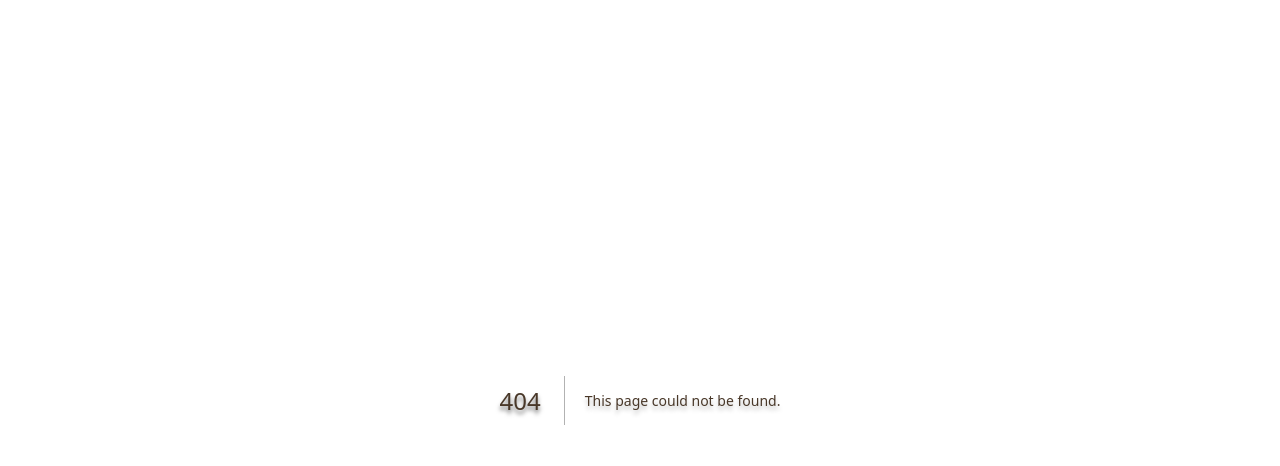
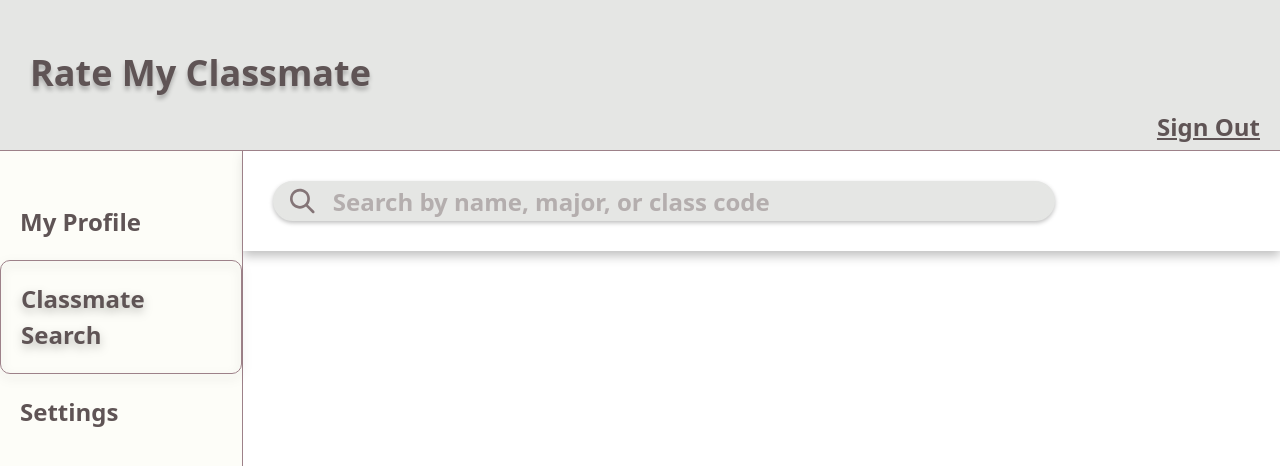
Before and after one commit to jqm4954/rate-my-classmate, a Next.js app: page /search in a window 1280 px wide. Before the commit this address had no page. Shown: the top 466 px of the page. Built offline with nearby package versions, Linux system fonts and the light colour scheme.

Commit message:
Created search page
- fixed some css in the sidebar
- added keys to rating component

```diff
--- a/src/core/components/rating.tsx
+++ b/src/core/components/rating.tsx
@@ -21,14 +21,15 @@ export default function Rating(props: any) {
       "background": numberRating < 2.0 ? colors.red :
         numberRating < 3.6 ? colors.yellow : colors.green
     }
-    let ratingBlock = <div className={styles.breakdownRating}>
+    const indexOfSection = ratingBreakdownSections.indexOf(section);
+    let ratingBlock = <div className={styles.breakdownRating} key={indexOfSection}>
       {section}:
       <div className={styles.breakdownBox}
         style={boxColor}>{numberRating}</div>
     </div>;
     breakdown.push(ratingBlock);
-    if(ratingBreakdownSections.indexOf(section) < ratingBreakdownSections.length - 1) {
-      breakdown.push(<div className={styles.breakdownSeparator}></div>)
+    if(indexOfSection < ratingBreakdownSections.length - 1) {
+      breakdown.push(<div className={styles.breakdownSeparator} key={`divider-${indexOfSection}`}></div>)
     }
   }
   // TODO: Clicking on a user's name will link to their profile
--- a/src/core/components/sidebar.tsx
+++ b/src/core/components/sidebar.tsx
@@ -15,7 +15,7 @@ export default function SideBar() {
   const router = useRouter();
   const links: Link[] = [
     new Link("My Profile", '/profile'),
-    new Link("ClassmateSearch", '/search'),
+    new Link("Classmate Search", '/search'),
     new Link("Settings", '/settings')
   ];
   let htmlLinks = [];
--- /dev/null
+++ b/src/pages/search.tsx
@@ -0,0 +1,111 @@
+import SideBar from "@/core/components/sidebar";
+import TopBar from "@/core/components/topbar";
+import { FormEvent, MouseEventHandler, useState } from "react";
+import styles from "src/styles/search.module.css";
+
+export default function Profile() {
+  let placeholder: any[] = [];
+  const [results, setResults] = useState(placeholder);
+  let htmlResults = [];
+
+  const handleQuery = (e: FormEvent<HTMLInputElement>) => {
+    // TODO: make the API call to get the search results
+    const query = e.currentTarget.value.toLowerCase();
+    const users = [
+      {
+        name: "A super duper long name",
+        major: "Some major that has a really long name you idiot",
+        rating: 2.5
+      }, {
+        name: "Kamala Harris",
+        major: "Computer Science",
+        rating: 2.2
+      }, {
+        name: "Obamna",
+        major: "Computing Security",
+        rating: 3.8
+      },
+    ];
+    let newUsers = [];
+    if (query.length > 0) {
+      for (let user of users) {
+        if (user.name.toLowerCase().includes(query) || user.major.toLowerCase().includes(query)) {
+          newUsers.push(user);
+        }
+      }
+    }
+    setResults(newUsers);
+  }
+
+  const redirectToProfile = (event: any, user: any) => {
+    console.log(user);
+  }
+
+  for (let index in results) {
+    const result = results[index];
+    const rating = result.rating.toFixed(1).split(".");
+
+    let stars = [];
+    for (let i = 1; i <= 5; i++) {
+      const star = {
+        filled: <svg key={`${i}-filled`} width="36" height="36" viewBox="0 0 36 36" fill="none" xmlns="http://www.w3.org/2000/svg">
+          <path fillRule="evenodd" clipRule="evenodd" d="M35.9231 14.1639C35.7177 13.5237 35.1354 13.0927 34.4726 13.0927H22.9971L19.4522 1.9836V1.98147C19.2447 1.3413 18.6624 0.910217 17.9995 0.910217C17.3388 0.910217 16.7544 1.3413 16.549 1.98362L13.0019 13.0927H1.52652C0.863711 13.0927 0.281341 13.5237 0.0759367 14.1639C-0.129468 14.8041 0.0907491 15.5024 0.628644 15.9012L9.91444 22.7683L6.3674 33.8795C6.162 34.5219 6.38859 35.2202 6.92647 35.6147C7.19328 35.8108 7.5067 35.9102 7.82008 35.9102C8.13351 35.9102 8.44693 35.8108 8.71586 35.6125L17.9995 28.7475L27.2811 35.6125C27.8168 36.0091 28.539 36.0091 29.0747 35.6147C29.6126 35.2202 29.8371 34.5219 29.6317 33.8774L26.0846 22.7683L35.3726 15.9012C35.9083 15.5024 36.1307 14.8041 35.9231 14.1639" fill="#CFD2CD" />
+        </svg>,
+        half: <svg key={`${i}-half`} width="36" height="35" viewBox="0 0 36 35" fill="none" xmlns="http://www.w3.org/2000/svg">
+          <path d="M35.9551 13.2992C35.8302 12.9136 35.4794 12.6386 35.065 12.6386H22.7083L18.8895 0.659297C18.7646 0.273646 18.4138 0 18.0006 0C17.897 0 17.7971 0.0178189 17.7035 0.0496382L17.7097 0.0470925C17.4276 0.146369 17.2116 0.372923 17.1255 0.658024L17.1243 0.664388L17.1093 0.659297L13.2904 12.6386H0.935049C0.418213 12.6386 0 13.0663 0 13.5932C0 13.9089 0.151056 14.1902 0.383258 14.3632L0.385754 14.3645L10.3817 21.7695L6.56282 33.7489C6.53411 33.8367 6.51663 33.9385 6.51663 34.0441C6.51663 34.5711 6.93609 34.9987 7.45293 34.9987C7.65891 34.9987 7.84991 34.9313 8.00472 34.8154L8.00222 34.8167L17.9994 27.4104L27.994 34.8167C28.1463 34.9313 28.3373 35 28.5446 35C29.0614 35 29.4809 34.5723 29.4809 34.0454C29.4809 33.9398 29.4634 33.8367 29.4322 33.7412L29.4347 33.7476L25.6158 21.7682L35.6155 14.3632C35.8502 14.1876 36 13.9089 36 13.5932C36 13.4876 35.9825 13.3858 35.9526 13.2903L35.9551 13.2967V13.2992ZM23.9655 20.6329C23.7308 20.8086 23.5797 21.0886 23.5797 21.4055C23.5797 21.5111 23.5972 21.613 23.6284 21.7084L23.6259 21.7021L26.7644 31.5482L18.5487 25.4606C18.4039 25.3587 18.2253 25.2976 18.0318 25.2976C18.0206 25.2976 18.0094 25.2976 17.9969 25.2976L17.9981 4.04106L21.1366 13.8885C21.2614 14.2742 21.6122 14.5491 22.0267 14.5491H32.1824L23.9655 20.6329Z" fill="#CFD2CD" />
+        </svg>,
+        empty: <svg key={`${i}-empty`} width="36" height="36" viewBox="0 0 36 36" fill="none" xmlns="http://www.w3.org/2000/svg">
+          <path fillRule="evenodd" clipRule="evenodd" d="M24.4911 21.2813C23.9575 21.6779 23.7351 22.3741 23.9384 23.0185L27.0535 32.7784L18.8962 26.7453C18.3584 26.3487 17.6384 26.3487 17.1026 26.7453L8.94533 32.7784L12.0625 23.0142C12.2658 22.3741 12.0435 21.6779 11.5077 21.2813L3.34835 15.2482H13.4327C14.0955 15.2482 14.68 14.815 14.8833 14.1748L18.0005 4.41281L21.1156 14.1726C21.2141 14.4853 21.4078 14.7579 21.6685 14.9513C21.9292 15.1446 22.2436 15.2486 22.5662 15.2482H32.6526L24.4911 21.2813ZM35.9244 14.1662C35.719 13.5238 35.1366 13.0928 34.4738 13.0928H22.996L19.4511 1.98361C19.2457 1.34132 18.6633 0.910217 18.0005 0.910217C17.3376 0.910217 16.7532 1.3413 16.5499 1.98363L13.0028 13.0928H1.52505C0.862212 13.0928 0.279851 13.5238 0.0744238 14.1662C-0.128866 14.8085 0.0934927 15.5047 0.62926 15.9013L9.91522 22.7664L6.366 33.8776C6.16271 34.52 6.38507 35.2162 6.92296 35.6128C7.18977 35.8111 7.50532 35.9102 7.81661 35.9102C8.13216 35.9102 8.44769 35.8111 8.7145 35.6106L18.0005 28.7455L27.2822 35.6106C27.818 36.0094 28.5401 36.0094 29.078 35.6128C29.6138 35.2162 29.8361 34.52 29.6328 33.8755L26.0836 22.7663L35.3696 15.9013C35.9075 15.5047 36.1298 14.8085 35.9244 14.1662H35.9244Z" fill="#CFD2CD" />
+        </svg>
+      };
+      let whole = parseInt(rating[0]);
+      let dec = parseInt(rating[1]);
+      if (i < whole) {
+        stars.push(star.filled);
+      } else if (i == whole) {
+        if (dec <= 2) {
+          stars.push(star.empty);
+        } else if (dec >= 8) {
+          stars.push(star.filled);
+        } else {
+          stars.push(star.half);
+        }
+      } else {
+        stars.push(star.empty);
+      }
+    }
+
+    htmlResults.push(
+      <div className={styles.result} key={index} onClick={(event) => redirectToProfile(event, result)}>
+        <div className={styles.resultLeft}>
+          <div className={styles.resultName}>{result.name}</div>
+          <div className={styles.resultSeparator}></div>
+          <div className={styles.resultMajor}>{result.major}</div>
+        </div>
+        <div className={styles.stars}>{stars}</div>
+      </div>
+    )
+  }
+
+  return (
+    <>
+      <TopBar></TopBar>
+      <div className="flex">
+        <SideBar></SideBar>
+        <div className={styles.content}>
+          <div className={styles.topBar}>
+            <div className={styles.searchBar}>
+              <svg width="26" height="26" viewBox="0 0 26 26" fill="none" xmlns="http://www.w3.org/2000/svg">
+                <path fillRule="evenodd" clipRule="evenodd" d="M10.5475 21.0951C12.9523 21.0951 15.1701 20.2893 16.9464 18.9336L23.6166 25.6052C23.8819 25.8614 24.2371 26.0032 24.6059 26C24.9746 25.9967 25.3273 25.8488 25.5881 25.5881C25.8488 25.3273 25.9967 24.9746 25.9999 24.6059C26.0032 24.2371 25.8614 23.8819 25.6052 23.6167L18.9335 16.945C20.3769 15.053 21.1381 12.7284 21.0933 10.3491C21.0485 7.96978 20.2005 5.67553 18.6869 3.83914C17.1733 2.00276 15.0832 0.73217 12.7563 0.233851C10.4293 -0.264467 8.00215 0.0387688 5.86929 1.09428C3.73643 2.1498 2.0232 3.89556 1.00798 6.04788C-0.00724572 8.2002 -0.264784 10.6326 0.277211 12.9498C0.819205 15.267 2.12888 17.3328 3.99341 18.8116C5.85794 20.2903 8.16775 21.0951 10.5475 21.0951ZM18.2824 10.5476C18.2824 12.599 17.4675 14.5664 16.0169 16.0169C14.5663 17.4675 12.5989 18.2824 10.5475 18.2824C8.49608 18.2824 6.52868 17.4675 5.0781 16.0169C3.62753 14.5664 2.81261 12.599 2.81261 10.5476C2.81261 8.49614 3.62753 6.52875 5.0781 5.07818C6.52868 3.62761 8.49608 2.81269 10.5475 2.81269C12.5989 2.81269 14.5663 3.62761 16.0169 5.07818C17.4675 6.52875 18.2824 8.49614 18.2824 10.5476Z" fill="#847577" />
+              </svg>
+              <input type="text" className={styles.searchInput} placeholder="Search by name, major, or class code" onChange={handleQuery} />
+            </div>
+          </div>
+          <div className={styles.results}>
+            {htmlResults}
+          </div>
+        </div>
+      </div>
+    </>
+  )
+}
--- /dev/null
+++ b/src/styles/search.module.css
@@ -0,0 +1,106 @@
+.content {
+  width: 100%;
+  height: 100%;
+}
+
+.topBar {
+  width: 100%;
+  height: 100px;
+  padding: 30px;
+  box-shadow: 0px 5px 10px rgba(0, 0, 0, 0.25);
+}
+
+.searchBar {
+  background: #E5E6E4;
+  box-shadow: 0px 2px 4px rgba(0, 0, 0, 0.25);
+  border-radius: 25px;
+  width: 80%;
+  height: 100%;
+  display: flex;
+  align-items: center;
+  padding-left: 15px;
+  border: 2px solid #E5E6E4;
+}
+
+.searchBar:focus-within {
+  border-color: #847577;
+}
+
+.searchInput {
+  width: 100%;
+  height: 100%;
+  margin-left: 18px;
+  font-size: 24px;
+  font-weight: 600;
+  color: #847577;
+  background-color: transparent;
+}
+
+.searchInput::placeholder {
+  color: #84757780;
+}
+
+.searchInput:focus {
+  outline: none;
+}
+
+.results {
+  width: 100%;
+  height: calc(100vh - 251px);
+  overflow-y: scroll;
+  padding: 30px 50px 30px 30px
+}
+
+.result {
+  margin-bottom: 20px;
+  background: #FBFBF2;
+  box-shadow: 0px 0px 15px 2px rgba(0, 0, 0, 0.15);
+  border-radius: 10px;
+  font-weight: 600;
+  font-size: 24px;
+  color: #847577;
+  display: flex;
+  justify-content: space-between;
+  align-items: center;
+  padding: 10px 10px 10px 30px;
+  cursor: pointer;
+  border: 2px solid #FBFBF2;
+}
+
+.result:hover {
+  border-color: #847577;
+}
+
+.resultLeft {
+  display: flex;
+  width: 65%;
+}
+
+.resultName {
+  min-width: 200px;
+  max-width: 200px;
+  overflow-x: hidden;
+  text-overflow: ellipsis;
+  white-space: nowrap;
+  color: #847577;
+}
+
+.resultSeparator {
+  width: 1px;
+  height: 33px;
+  background-color: #49382980;
+  border-radius: 5px;
+  margin: 0px 25px 0px 25px;
+}
+
+.resultMajor {
+  overflow-x: hidden;
+  text-overflow: ellipsis;
+  white-space: nowrap;
+  color: #847577;
+}
+
+.stars {
+  display: flex;
+  width: fit-content;
+}
--- a/src/styles/sidebar.module.css
+++ b/src/styles/sidebar.module.css
@@ -1,7 +1,7 @@
 .sidebar {
   position: sticky;
   top: 151px;
-  width: 250px;
+  width: 300px;
   height: calc(100vh - 151px);
   background-color: #FBFBF280;
   padding-top: 33px;
```
